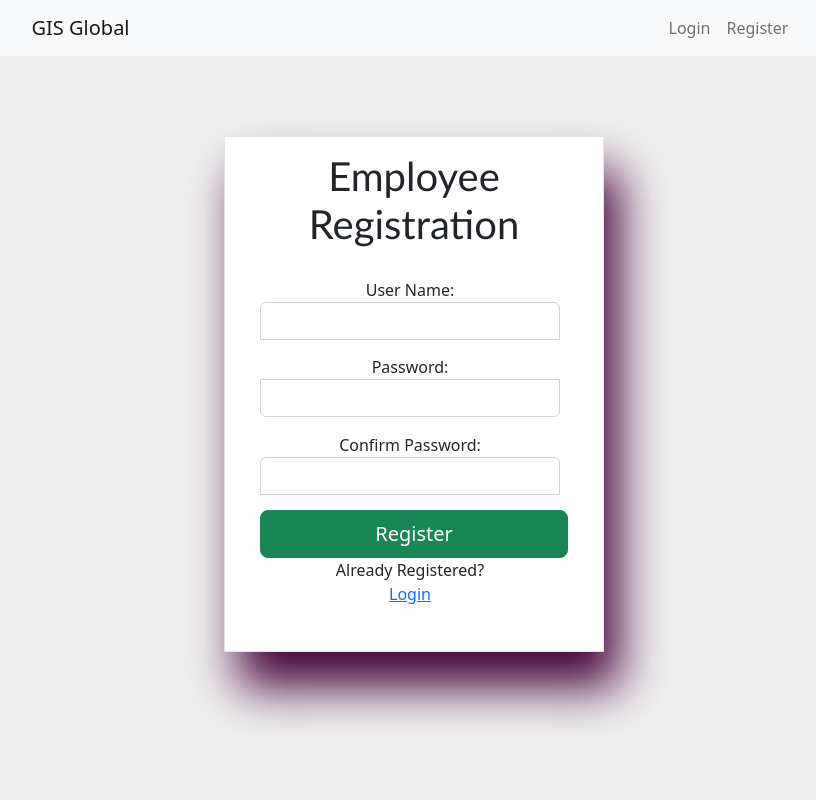
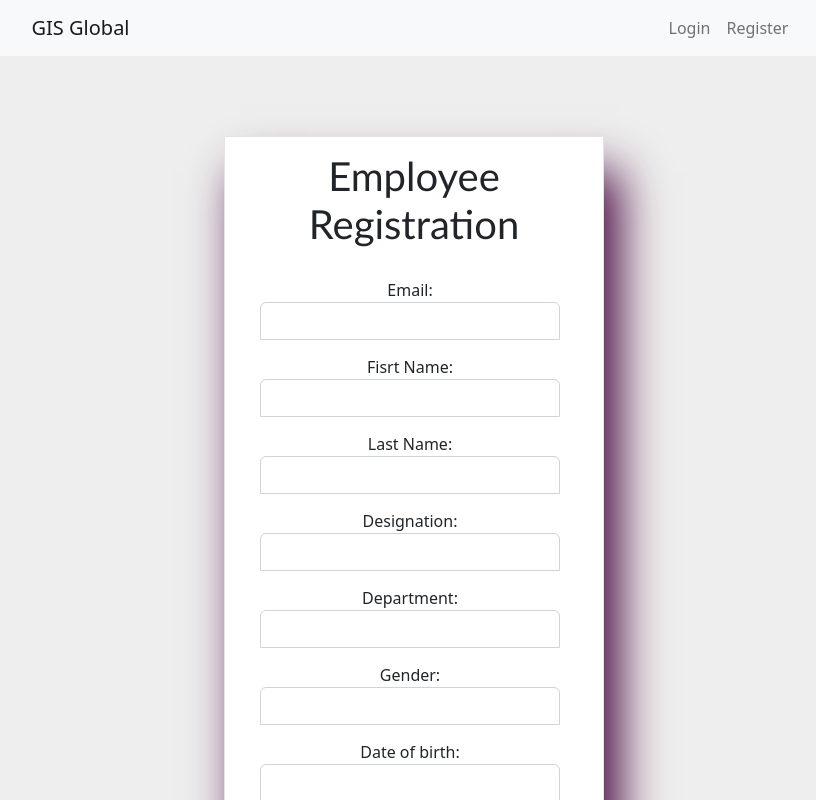
Before and after one commit to kaushal2205/training-frontend, a React (Create React App) app: page /register in a window 1280 px wide. Shown: the top 800 px of the page, without its empty margins (226-1042 px from the left). Built offline with nearby package versions, Linux system fonts and the light colour scheme.

Commit message:
Login Page Done

```diff
--- a/src/Components/Login.js
+++ b/src/Components/Login.js
@@ -1,6 +1,7 @@
-import React,{Component} from "react";
+import React,{Component, useState} from "react";
 import './login.css';
 import AuthenticationService from "../Services/AuthenticationService";
+import { useHistory } from "react-router-dom/cjs/react-router-dom.min";
 
 const required = (value) => {
     if (!value) {
@@ -12,81 +13,57 @@ const required = (value) => {
     }
   };
 
-export default class Login extends Component{
+const Login = ()=>{
 
-    constructor(props) {
-        super(props)
+    const [email, setEmail] = useState("");
+    const [password, setPassword] = useState("");
+    const [hasLoginFailed, setHasLoginFailed] = useState(false);
+    const [showSuccessMessage, setShowSuccessMessage] = useState(false);
 
-        this.state = {
-            email: '',
-            password: '',
-            hasLoginFailed: false,
-            showSuccessMessage: false
-        }
-        this.handleChange=this.handleChange.bind(this);
-        this.checkLogin=this.checkLogin.bind(this);
-    }
+    const history = useHistory();
 
-    handleChange(event) {
-        this.setState(
-            {
-                [event.target.name]
-                    : event.target.value
-            }
-        )
-    }
-
-    checkLogin(p){
+    const checkLogin = (p)=>{
         p.preventDefault();
-        let employee={email:this.state.email, password:this.state.password};
-        console.log(JSON.stringify("Employee :",employee));
+        let employee={email:email, password:password};
+        console.log(JSON.stringify(employee));
 
         AuthenticationService.loginEmployee(employee).then(response => {
             console.log(response);
             if(response.data){
-                this.setState({showSuccessMessage:true})
-                this.setState({hasLoginFailed:false})
+                setShowSuccessMessage(true);
+                setHasLoginFailed(false);
 
-                AuthenticationService.registerSuccessfulLogin(this.state.email,this.state.password);
-
-                this.props.history.push('/dashboard')
+                AuthenticationService.registerSuccessfulLogin(email,password);
+                history.push('/dashboard')
             }else{
-                // this.setState({ showSuccessMessage: false })
-                // this.setState({ hasLoginFailed: true })
-                this.setState({showSuccessMessage:true})
-                this.setState({hasLoginFailed:false})
-                this.props.history.push('/dashboard');
+                setShowSuccessMessage(false);
+                setHasLoginFailed(true);
             }
         }).catch(() => {
-            // this.setState({ showSuccessMessage: false })
-            // this.setState({ hasLoginFailed: true })
-            this.setState({showSuccessMessage:true})
-            this.setState({hasLoginFailed:false})
-            this.props.history.push('/dashboard');
-
-        });
+            setShowSuccessMessage(false);
+            setHasLoginFailed(true);
+        })
     }
 
-    render(){
     return(
         <div>
             <div className="container">
                 <form className="form-signin">
                 <h1 className="form-signin-heading">Employee Login</h1>
-                    {this.state.hasLoginFailed && <div className="alert alert-warning">Invalid Credentials</div>}
-                    {this.state.showSuccessMessage && <div>Login Sucessful</div>}
+                {hasLoginFailed && <div className="alert alert-warning">Invalid Credentials</div>}
+                {showSuccessMessage && <div>Login Sucessful</div>}
                 <div className="form-register-main">
                     <div className = "form-group">
-                            <label>User Name:</label>
-                            <input type="text" name="email" className="form-control" value={this.state.email}
-                            onChange={this.handleChange} validations={[required]} />
+                        <label>Email:</label>
+                        <input type="text" name="email" className="form-control" value={email}
+                        onChange={(e)=>{setEmail(e.target.value)}} validations={[required]} />
                     </div>
                     <div className = "form-group">
                     <label>Password:</label>
-                        <input type="password" name="password" className="form-control" value={this.state.password}
-                            onChange={this.handleChange} validations={[required]}/>
+                    <input type="password" name="password" className="form-control" value={password}
+                        onChange={(e)=>{setPassword(e.target.value)}} validations={[required]}/>
                     </div>
-                        <button className="btn btn-lg btn-success" onClick={this.checkLogin}>Login</button>
+                    <button className="btn btn-lg btn-success" onClick={checkLogin}>Login</button>
                     <div className="form-group">
                         Cannot log-in? <a href="/register">Register</a>
                     </div>
@@ -94,7 +71,7 @@ export default class Login extends Component{
                 </form>
             </div>
         </div>
-        );
+    )
 }
 
-}
+export default Login;
--- a/src/Components/Navbar.js
+++ b/src/Components/Navbar.js
@@ -1,12 +1,18 @@
 import React from "react";
 
 import { withRouter } from 'react-router-dom'
+import { useHistory } from "react-router-dom/cjs/react-router-dom";
 
 
 import AuthenticationService from "../Services/AuthenticationService";
 
 const Navbar= () => {
+    const history = useHistory();
     const isUserLoggedIn = AuthenticationService.isUserLoggedIn();
+
+    const handleLogout = ()=>{
+        AuthenticationService.logout();
+    }
     return (
         <>
         <nav class="navbar navbar-expand-lg navbar-light bg-light" style={{justifyContent:"space-around"}}>
@@ -31,7 +37,7 @@ const Navbar= () => {
                     </li>}
                     {isUserLoggedIn &&
                     <li class="nav-item">
-                        <a class="nav-link disabled" href="/logout">Logout</a>
+                        <a class="nav-link" href="/" onClick={handleLogout}>Logout</a>
                     </li>}
                 </ul>
             </div>
--- a/src/Components/Register.js
+++ b/src/Components/Register.js
@@ -1,27 +1,98 @@
+import axios from "axios";
 import React, { useState } from "react";
-
-
-
+import { useHistory } from "react-router-dom/cjs/react-router-dom.min";
+import AuthenticationService from "../Services/AuthenticationService";
 const Register = ()=>{
 
     const [email, setEmail] = useState("");
     const [password, setPassword] = useState("");
+    const [fname,setFname]=useState("");
+    const [lname,setLname]=useState("");
+    const [designation,setDesignation]=useState("");
+    const [department,setDepartment]=useState("");
+    const [gender,setGender]=useState('');
+    const [dob,setDob]=useState("");
+    const [doj,setDoj]=useState("");
     const [confirmPass, setConfirmPass] = useState("");
+    const [passwordFlag, setPasswordFlag] = useState(false);
+    const history = useHistory();
 
-    const handleRegister = (e)=>{
-        e.preventDefault();
+
+    const handleRegister = (p)=>{
+        p.preventDefault();
+
+        if(password===confirmPass){
+        let employee={email:email, password:password, lName:lname,fName:fname,designation:designation,dept:department,gender:gender,dob:dob,doj:doj};
+        console.log(JSON.stringify(employee));
+
+        const registerEmployee = async()=>{
+            const res = await axios.post('http://localhost:8082/rockblack/api/Employee',employee);
+            console.log(res);
+            if(res.data){
+                AuthenticationService.registerSuccessfulLogin(email,password);
+                history.push("/dashboard");
+            }
+            else{
+                console.log("Error, Unable to Register");
+            }
+        }
+
+        registerEmployee();
+
+        }
+        else{
+            setPasswordFlag(true);
+            setPassword("");
+            setConfirmPass("");
+        }
     }
 
     return(
-        <div>
+        <div>   {passwordFlag && <h3 style={{'color':'red'}}>Password does not match</h3>}
                 <div className="container">
                     <form className="form-signin">
                     <h1 className="form-signin-heading">Employee Registration</h1>
                     <div className="form-register-main">
                         <div className = "form-group">
-                            <label>User Name:</label>
+                            <label>Email:</label>
                             <input type="text" name="email" className="form-control" value={email}
                             onChange={(e)=>{setEmail(e.target.value)}} />
+                        </div>
+                        <div className = "form-group">
+                            <label>Fisrt Name:</label>
+                            <input type="text" name="email" className="form-control" value={fname}
+                            onChange={(e)=>{setFname(e.target.value)}} />
+                        </div>
+                        <div className = "form-group">
+                            <label>Last Name:</label>
+                            <input type="text" name="email" className="form-control" value={lname}
+                            onChange={(e)=>{setLname(e.target.value)}} />
+                        </div>
+                        <div className = "form-group">
+                            <label>Designation:</label>
+                            <input type="text" name="email" className="form-control" value={designation}
+                            onChange={(e)=>{setDesignation(e.target.value)}} />
+                        </div>
+
+                        <div className = "form-group">
+                            <label>Department:</label>
+                            <input type="text" name="email" className="form-control" value={department}
+                            onChange={(e)=>{setDepartment(e.target.value)}} />
+                        </div>
+                        <div className = "form-group">
+                            <label>Gender:</label>
+                            <input type="text" name="email" className="form-control" value={gender}
+                            onChange={(e)=>{setGender(e.target.value)}} />
+                        </div>
+                        <div className = "form-group">
+                            <label>Date of birth:</label>
+                            <input type="text" name="email" className="form-control" value={dob}
+                            onChange={(e)=>{setDob(e.target.value)}} />
+                        </div>
+                        <div className = "form-group">
+                            <label>Date of joining:</label>
+                            <input type="text" name="email" className="form-control" value={doj}
+                            onChange={(e)=>{setDoj(e.target.value)}} />
                         </div>
                         <div className = "form-group">
                         <label>Password:</label>
--- a/src/Services/AuthenticationService.js
+++ b/src/Services/AuthenticationService.js
@@ -1,18 +1,18 @@
 import axios from 'axios'; // For API calls, we will be using Axios - npm install axios
 
-const API_URL='http://localhost:8085/luma/api/employees';
-const API_URL1='http://localhost:8085/luma/api/employees';
+const API_URL='http://localhost:8082/rockblack/api/EmployeeLogin';
+const API_URL1='http://localhost:8082/rockblack/api/Employee';
 
 export const USER_NAME_SESSION_ATTRIBUTE_NAME = 'authenticatedUser';
 
 class AuthenticationService{
 
     loginEmployee(employee){
-
+         console.log(employee);
           return axios.post(API_URL,employee);
     }
 
-    registerDealer(employee){
+    registerEmployee(employee){
         return axios.post(API_URL1, employee);
        }
 
```
Lines whose indentation alone changed are shown as unchanged.
